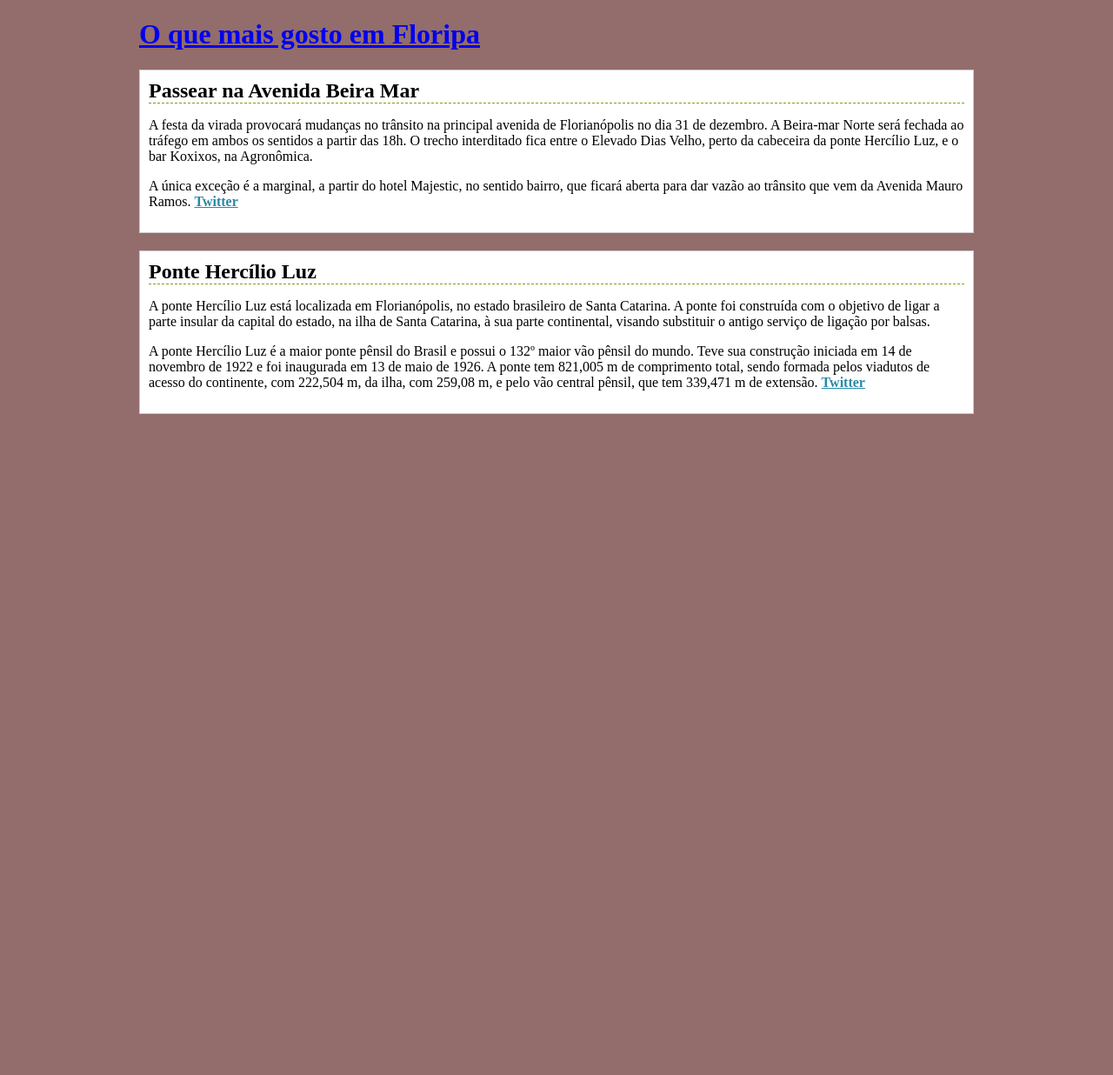
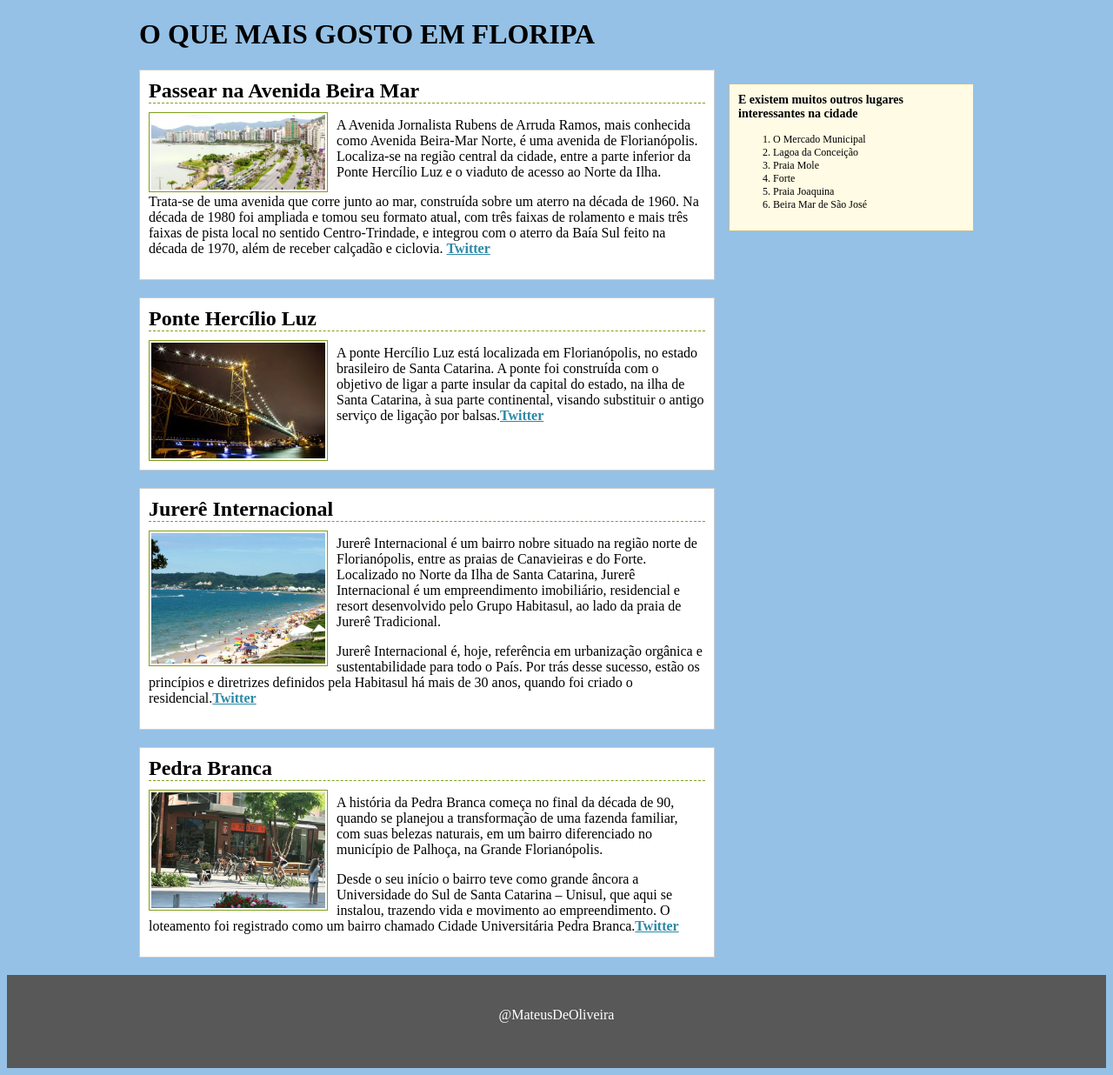
Before and after one commit to MateusOliveira1/web_page, a plain HTML site: page index.html in a window 1280 px wide. Shown: the whole page at 87% size. Before the commit the page ends 800 px from the top, so only its background shows below. Drawn offline with Linux system fonts and the light colour scheme.

Commit message:
atualizando minha pagina web

```diff
--- a/css/style.css
+++ b/css/style.css
@@ -1,23 +1,82 @@
 body{
-	background-color: #936c6c;
+    background-color: #95c1e6;
 }
-h1{
-	color: #00ffbf;
+h1 a{
+    color: #000000;
+    text-decoration: none;
 }
+h1 a:hover{
+    color: #fff;
+    background-color: #95c1e6;
+    text-decoration: none;
+}
+
+h1 {
+    text-transform: uppercase;
+}
+
+
 .container{
     margin: 0 auto;
     width: 960px;
 }
-.place{
-	border:1px solid #CCC;
+
+article{
+  border: 1px solid #CCC;
   margin-bottom: 20px;
   padding: 10px;
   background-color: white;
-}.place h2{
+  width: 640px;
+  float: left;
+}
+
+article h2{
     border-bottom: 1px dashed #7e9f19;
-	margin: 0;
+    margin:0;
 }
-.place a{
-	color: #2c88a7;
+
+article a{
+    color:#2c88a7;
     font-weight: bold;
 }
+
+article img{
+  border: 1px solid #7E9F19;
+  float: left;
+  margin: 10px 10px 0 0;
+  padding: 2px;
+  width: 200px;
+}
+
+/*.clear {
+  clear: both;
+}
+*/
+
+
+menu {
+  background-color: #FFFBE4;
+  border: 1px solid #C9BC8F;
+  padding: 10px;
+  width: 260px;
+  float: right;
+}
+menu h3 {
+  font-size: 14px;
+  margin-top: 0;
+}
+menu ol {
+  font-size: 12px;
+}
+
+
+footer {
+    width: 100%;
+    display: block;
+    background-color: #585858;
+    clear: both;
+    height: 86px;
+    text-align: center;
+    padding-top: 21px;
+    color: white;
+}
--- a/index.html
+++ b/index.html
@@ -1,26 +1,66 @@
 <!DOCTYPE html>
-<html>
 <head>
     <meta charset="UTF-8">
     <title>Guia de Floripa</title>
     <link rel="stylesheet" href="css/style.css">
-
 </head>
 <body>
     <div class="container">
-		<H1><a href="#">O que mais gosto em Floripa</a></H1>
-		<div class="place">
+        <header>
+            <h1><a href="#">O que mais gosto em Floripa</a></h1>
+        </header>
+
+         <menu class="sidebar">
+            <h3>E existem muitos outros lugares interessantes na cidade</h3>
+
+         <ol>
+            <li>O Mercado Municipal</li>
+            <li>Lagoa da Conceição</li>
+            <li>Praia Mole</li>
+            <li>Forte</li>
+            <li>Praia Joaquina</li>
+            <li>Beira Mar de São José</li>
+        </ol>
+        </menu>
+
+        <section>
+            <article>
                 <h2>Passear na Avenida Beira Mar</h2>
-			<p>A festa da virada provocará mudanças no trânsito na principal avenida de Florianópolis no dia 31 de dezembro. A Beira-mar Norte será fechada ao tráfego em ambos os sentidos a partir das 18h. O trecho interditado fica entre o Elevado Dias Velho, perto da cabeceira da ponte Hercílio Luz, e o bar Koxixos, na Agronômica.</p>
-			<p>A única exceção é a marginal, a partir do hotel Majestic, no sentido bairro, que ficará aberta para dar vazão ao trânsito que vem da Avenida Mauro Ramos. <a href="#">Twitter</a></p>
+                <img src="images/avenida_beira_mar.jpg" alt="Avenida Beira mar de Florianopolis">
+
+             <span></span>
+
+                <p>A Avenida Jornalista Rubens de Arruda Ramos, mais conhecida como Avenida Beira-Mar Norte, é uma avenida de Florianópolis. Localiza-se na região central da cidade, entre a parte inferior da Ponte Hercílio Luz e o viaduto de acesso ao Norte da Ilha.</p>
+                <p>Trata-se de uma avenida que corre junto ao mar, construída sobre um aterro na década de 1960. Na década de 1980 foi ampliada e tomou seu formato atual, com três faixas de rolamento e mais três faixas de pista local no sentido Centro-Trindade, e integrou com o aterro da Baía Sul feito na década de 1970, além de receber calçadão e ciclovia. <a href="https://www.google.com.br/">Twitter</a></p>
+            </article>
+            <article>
+                <h2>Ponte Hercílio Luz</h2>
+                <img src="images/ponte_hercilio_luz.jpg" alt="Ponte Hercílio Luz" title="Ponte Hercílio Luz">
+                <span></span>
+                <p>A ponte Hercílio Luz está localizada em Florianópolis, no estado brasileiro de Santa Catarina. A ponte foi construída com o objetivo de ligar a parte insular da capital do estado, na ilha de Santa Catarina, à sua parte continental, visando substituir o antigo serviço de ligação por balsas.<a href="https://www.google.com.br/">Twitter</a></p>
+            </article>
+            <article>
+            	<h2>Jurerê Internacional</h2>
+            	<img src="images/jurere.jpg" alt="JurerêInternacional" title="Jurerê Internacional">
+            	<span></span>
+            	<p>Jurerê Internacional é um bairro nobre situado na região norte de Florianópolis, entre as praias de Canavieiras e do Forte. Localizado no Norte da Ilha de Santa Catarina, Jurerê Internacional é um empreendimento imobiliário, residencial e resort desenvolvido pelo Grupo Habitasul, ao lado da praia de Jurerê Tradicional.</p>
+            	<p>Jurerê Internacional é, hoje, referência em urbanização orgânica e sustentabilidade para todo o País. Por trás desse sucesso, estão os princípios e diretrizes definidos pela Habitasul há mais de 30 anos, quando foi criado o residencial.<a href="https://www.google.com.br/">Twitter</a></p>
+            </article>
+            <article>
+            	<h2>Pedra Branca</h2>
+            	<img src="images/pedra_branca.jpg" alt="PedraBranca" title="Pedra Branca">
+            	<span></span>
+            	<p>A história da Pedra Branca começa no final da década de 90, quando se planejou a transformação de uma fazenda familiar, com suas belezas naturais, em um bairro diferenciado no município de Palhoça, na Grande Florianópolis.</p>
+            	<p>Desde o seu início o bairro teve como grande âncora a Universidade do Sul de Santa Catarina – Unisul, que aqui se instalou, trazendo vida e movimento ao empreendimento. O loteamento foi registrado como um bairro chamado Cidade Universitária Pedra Branca.<a href="https://www.google.com.br/">Twitter</a></p>
+            </article>
+        </section>
 
     </div>
-		<div class="place">
-			<h2>Ponte Hercílio Luz</h2>
-			<p>A ponte Hercílio Luz está localizada em Florianópolis, no estado brasileiro de Santa Catarina. A ponte foi construída com o objetivo de ligar a parte insular da capital do estado, na ilha de Santa Catarina, à sua parte continental, visando substituir o antigo serviço de ligação por balsas.</p>
-			<p>A ponte Hercílio Luz é a maior ponte pênsil do Brasil e possui o 132º maior vão pênsil do mundo. Teve sua construção iniciada em 14 de novembro de 1922 e foi inaugurada em 13 de maio de 1926. A ponte tem 821,005 m de comprimento total, sendo formada pelos viadutos de acesso do continente, com 222,504 m, da ilha, com 259,08 m, e pelo vão central pênsil, que tem 339,471 m de extensão. <a href="#">Twitter</a></p>
-		</div>
-	</div>
+
+    <footer>
+        <p>@MateusDeOliveira</p>
+    </footer>
+
 
 </body>
 </html>
```
Also changed, not shown: form.html (added, +37 -0 lines), images/avenida_beira_mar.jpg (added), images/jurere.jpg (added), images/pedra_branca.jpg (added), images/ponte_hercilio_luz.jpg (added). Lines whose indentation alone changed are shown as unchanged.
